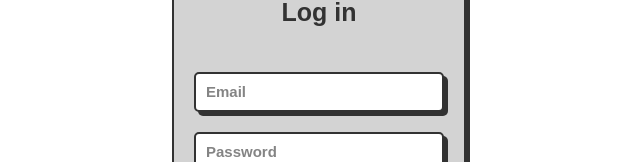
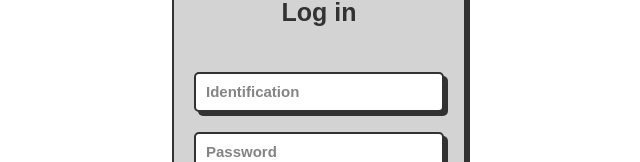
Before and after one commit to Yzma01/SINPE-Simulator, a Next.js app: page /log-in in a window 1280 px wide. Shown: the part 278-440 px from the top of the page, without its empty margins (318-958 px from the left). Built offline with nearby package versions, Linux system fonts and the light colour scheme.

Commit message:
commit for pull origin develop

```diff
--- /dev/null
+++ b/src/app/Providers/userProvider.jsx
@@ -0,0 +1,16 @@
+import { createContext, useContext, useState } from "react";
+
+const UserContext = createContext(null);
+
+export const UserProvider = ({ children }) => {
+  const [user, setUser] = useState(null);
+
+
+  return (
+    <UserContext.Provider value={{ user, setUser }}>
+      {children}
+    </UserContext.Provider>
+  );
+};
+
+export const useUser = () => useContext(UserContext);
--- a/src/app/components/logInComponent.jsx
+++ b/src/app/components/logInComponent.jsx
@@ -3,6 +3,8 @@ import React from "react";
 import { useState } from "react";
 import { useRouter } from "next/navigation";
 import SignUpComponent from "./signUpComponent";
+import { useUser } from "../Providers/userProvider";
+import { makeFetch } from "@/app/utils/fetch.js";
 
 export default function LogInComponent() {
   const [chageSignUp, setChangeSignUp] = useState(true);
@@ -11,18 +13,27 @@ export default function LogInComponent() {
   let response = null;
 
   const [showLogIn, setShowLogIn] = useState(false);
-  const [email, setEmail] = useState("");
+  const [id, setId] = useState("");
   const [password, setPassword] = useState("");
 
-  const body = {
-    email: email,
-    password: password,
-  };
+  const handleSubmit = async (e) => {
+    e.preventDefault();
 
-  //!Isma tiene quye definir las rutas de la api
-  const handleSubmit = async () => {
-    response = await fetch("/api/client", "POST", "", body);
+    const { setUser } = useUser();
+
+    const body = {
+      identification: id,
+      password: password,
+    };
+
+    response = await makeFetch("/api/client", "PUT", "", body);
+
+    const user = await response.json();
+
+    console.log("🫏🫏", user);
+
     if (response.status === 200) {
+      setUser(user);
       router.push("/home-page");
     } else {
       setChangeSignUp(false);
@@ -44,14 +55,14 @@ export default function LogInComponent() {
             <div className="flip-card__inner">
               <div className="flip-card__front">
                 <div className="title">Log in</div>
-                <form className="flip-card__form" action="" onSubmit={handleSubmit}>
+                <form className="flip-card__form" onSubmit={handleSubmit}>
                   <input
                     className="flip-card__input"
-                    name="email"
-                    placeholder="Email"
-                    type="email"
-                    value={email}
-                    onChange={(e) => setEmail(e.target.value)}
+                    name="id"
+                    placeholder="Identification"
+                    type="text"
+                    value={id}
+                    onChange={(e) => setId(e.target.value)}
                   />
                   <input
                     className="flip-card__input"
```
